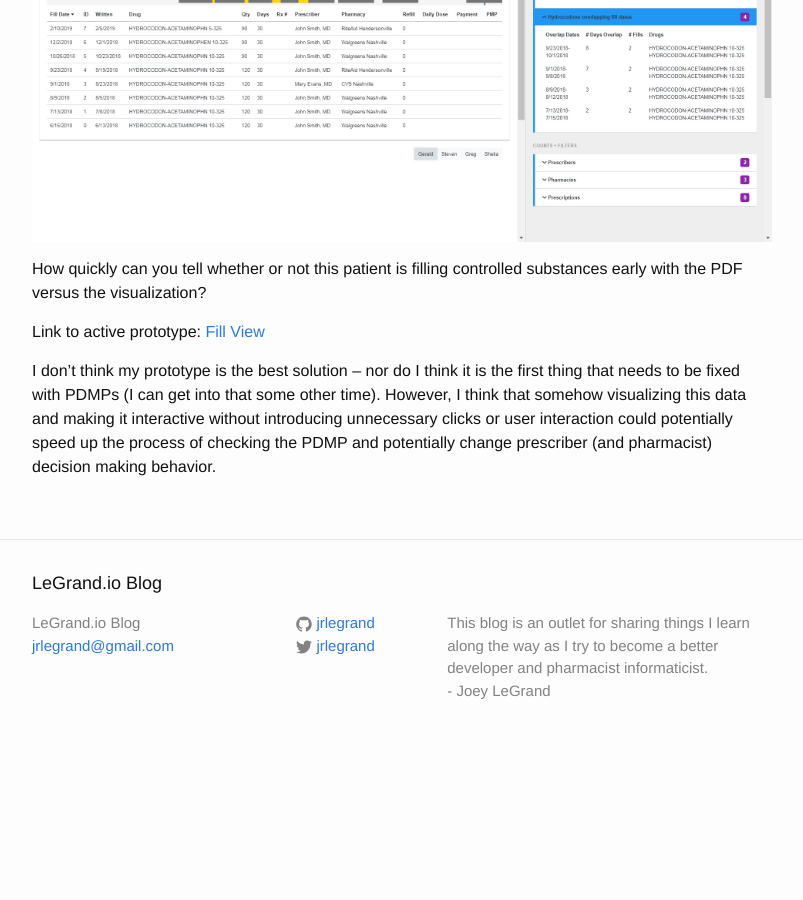
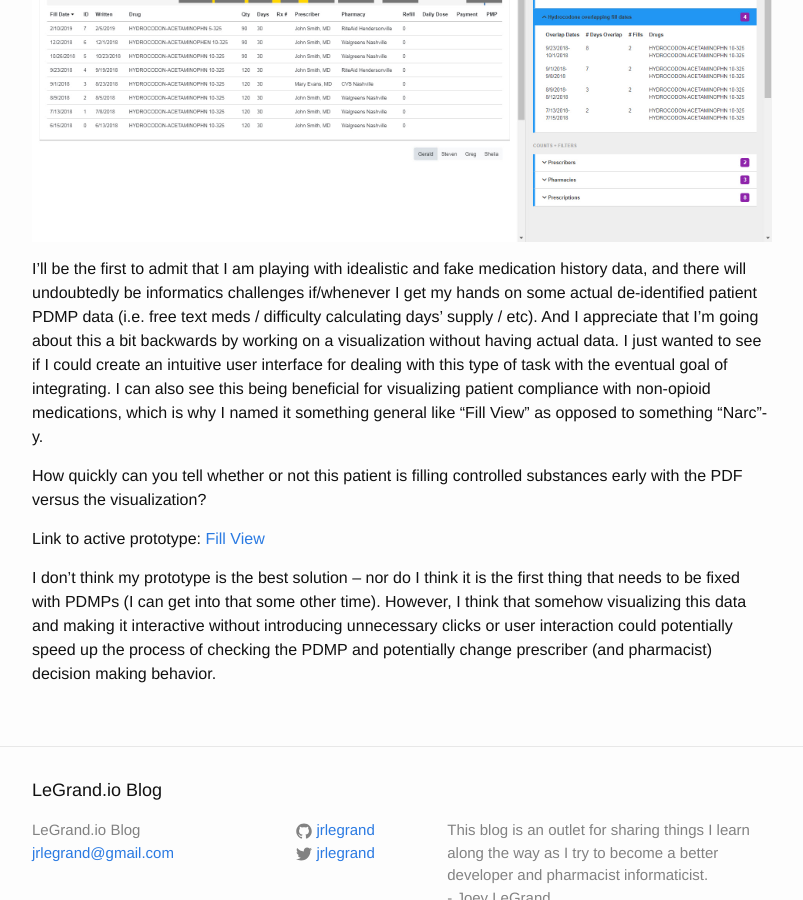
Before and after one commit to jrlegrand/jrlegrand.github.io, a Jekyll site: the page built from _posts/2019-07-31-visualizing-prescription-drug-monitoring-program-data.markdown, in a window 1280 px wide and 900 px high, scrolled down 2921 px. Shown: the whole window, without its empty margins (238-1041 px from the left). Built offline with Jekyll 4.4.1, drawn with Linux system fonts in a browser that asks for light colours; before the commit the page ends 3683 px from its top, so only the background shows below that.

Commit message:
Update 2019-07-31-visualizing-prescription-drug-monitoring-program-data.markdown

```diff
--- a/_posts/2019-07-31-visualizing-prescription-drug-monitoring-program-data.markdown
+++ b/_posts/2019-07-31-visualizing-prescription-drug-monitoring-program-data.markdown
@@ -31,6 +31,8 @@
 
 ![Fill View](https://raw.githubusercontent.com/jrlegrand/jrlegrand.github.io/master/img/fill-view/fillview.jpg)
 
+I'll be the first to admit that I am playing with idealistic and fake medication history data, and there will undoubtedly be informatics challenges if/whenever I get my hands on some actual de-identified patient PDMP data (i.e. free text meds / difficulty calculating days' supply / etc).  And I appreciate that I'm going about this a bit backwards by working on a visualization without having actual data.  I just wanted to see if I could create an intuitive user interface for dealing with this type of task with the eventual goal of integrating.  I can also see this being beneficial for visualizing patient compliance with non-opioid medications, which is why I named it something general like "Fill View" as opposed to something "Narc"-y.
+
 How quickly can you tell whether or not this patient is filling controlled substances early with the PDF versus the visualization?
 
 Link to active prototype: [Fill View](https://legrand.io/fill-view/)
```
